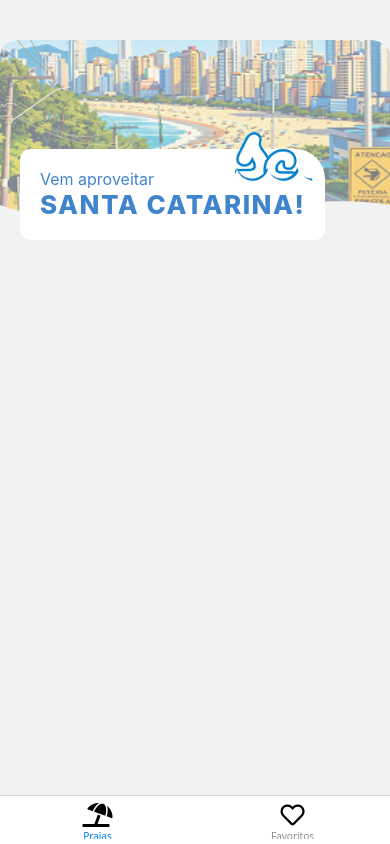
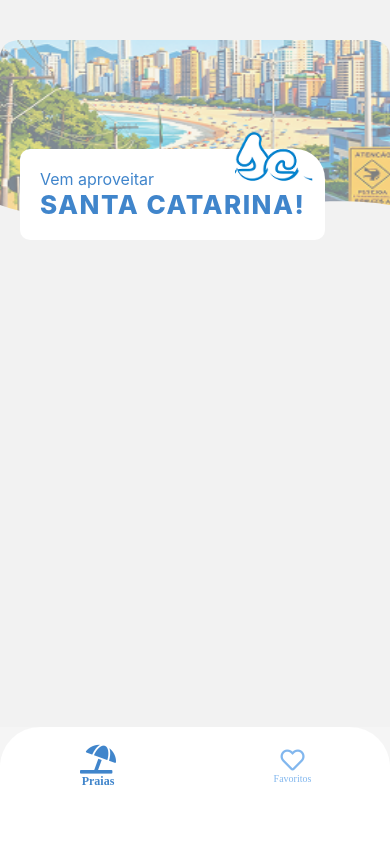
Before and after one commit to 0tarso/Bom-Mar-SC-APP, a React Native app: screen / in a window 390 px wide. Built offline with nearby package versions, Linux system fonts and the light colour scheme.

Commit message:
feat: Custom tab bar added

```diff
--- a/package.json
+++ b/package.json
@@ -17,6 +17,7 @@
     "expo-status-bar": "~3.0.9",
     "react": "19.1.0",
     "react-native": "0.81.5",
+    "react-native-reanimated": "~4.1.1",
     "react-native-safe-area-context": "~5.6.0",
     "react-native-screens": "~4.16.0",
     "react-native-svg": "15.12.1"
--- /dev/null
+++ b/src/components/TabBar/index.tsx
@@ -0,0 +1,50 @@
+import { View, StyleSheet } from 'react-native'
+import React, { useEffect, useState } from 'react'
+import { BottomTabBarProps } from '@react-navigation/bottom-tabs'
+import TabItem from '../TabItem'
+
+import { styles } from "./styles"
+import { COLORS } from '@/src/Theme/Colors'
+
+export default function TabBar(props: BottomTabBarProps) {
+
+  const { state: currentNavigation } = props
+
+  const routesWhereSpeedDialShouldRender = ['home', 'purchases', 'payments']
+
+  const [showSpeedDialButton, setShowSpeedDialButton] = useState(true)
+
+  useEffect(() => {
+    const currentRouteName = currentNavigation.routes[currentNavigation.index].name;
+
+    if (routesWhereSpeedDialShouldRender.includes(currentRouteName)) {
+      setShowSpeedDialButton(true)
+    } else {
+      setShowSpeedDialButton(false)
+    }
+
+  }, [currentNavigation.index])
+
+
+
+  return (
+    <View style={{ backgroundColor: COLORS.GRAY_BACKGROUND }}>
+
+      <View style={styles.container}>
+
+        {props.state.routes.map((route, index) => (
+          <TabItem
+            key={route.key}
+            state={props.state}
+            navigation={props.navigation}
+            descriptors={props.descriptors}
+            index={index}
+            route={route}
+          />
+        ))}
+
+
+      </View>
+    </View>
+  )
+}
--- /dev/null
+++ b/src/components/TabBar/styles.tsx
@@ -0,0 +1,15 @@
+import { COLORS } from "@/src/Theme/Colors";
+import { StyleSheet } from "react-native";
+
+export const styles = StyleSheet.create({
+  container: {
+    flexDirection: "row",
+    backgroundColor: COLORS.FULL_WHITE,
+    paddingBottom: 60,
+    paddingTop: 20,
+    elevation: 40,
+    zIndex: 20,
+    borderTopLeftRadius: 40,
+    borderTopRightRadius: 40,
+  },
+})
--- /dev/null
+++ b/src/components/TabItem/index.tsx
@@ -0,0 +1,97 @@
+import { BottomTabBarProps } from "@react-navigation/bottom-tabs";
+import { Animated, StyleSheet, Text, TouchableOpacity } from "react-native";
+import { FontAwesome5 } from "@expo/vector-icons";
+import React, { useEffect, useRef } from "react";
+
+import { NavigationRoute, ParamListBase } from "@react-navigation/native";
+import { COLORS } from "@/src/Theme/Colors"
+
+interface TabItemProps {
+  state: BottomTabBarProps["state"];
+  descriptors: BottomTabBarProps["descriptors"];
+  navigation: BottomTabBarProps["navigation"];
+  route: NavigationRoute<ParamListBase, string>;
+  index: number;
+}
+
+export default function TabItem({ state, descriptors, navigation, route, index }: TabItemProps) {
+  const { options } = descriptors[route.key];
+  const label = options.tabBarLabel ?? options.title ?? route.name;
+
+  const iconName = {
+    "home": "umbrella-beach",
+    "favorites": "heart",
+  }[route.name] || "ellipse-outline";
+
+  const isFocused = state.index === index;
+
+  const scale = useRef(new Animated.Value(isFocused ? 1.2 : 1)).current;
+
+  useEffect(() => {
+    Animated.spring(scale, {
+      toValue: isFocused ? 1.2 : 1,
+      useNativeDriver: true,
+    }).start();
+  }, [isFocused]);
+
+  const onPress = () => {
+    const event = navigation.emit({
+      type: "tabPress",
+      target: route.key,
+      canPreventDefault: true,
+    });
+
+    if (!isFocused && !event.defaultPrevented) {
+      navigation.navigate(route.name);
+    }
+  };
+
+  return (
+    <TouchableOpacity
+      accessibilityRole="button"
+      accessibilityState={isFocused ? { selected: true } : {}}
+      accessibilityLabel={options.tabBarAccessibilityLabel}
+      onPress={onPress}
+      style={styles.tab}
+      activeOpacity={0.8}
+    >
+
+
+
+      <Animated.View style={
+        [route.name === 'home' ? { alignItems: "center", transform: [{ scale }] }
+          : { alignItems: "center", transform: [{ scale }] }]}>
+        <FontAwesome5
+          name={iconName as any}
+          size={24}
+          color={(isFocused) ? COLORS.BLUE_ENABLE : COLORS.BLUE_DISABLE}
+        />
+        <Text
+          style={[{
+            color: (isFocused) ? COLORS.BLUE_ENABLE : COLORS.BLUE_DISABLE,
+            fontSize: 10,
+            fontWeight: (isFocused) ? "800" : "400"
+          }, styles.tabText]}
+        >
+          {label as string}
+        </Text>
+      </Animated.View>
+
+
+
+    </TouchableOpacity>
+  );
+}
+
+const styles = StyleSheet.create({
+  tab: {
+    flex: 1,
+    alignItems: "center",
+  },
+  tabText: {
+    fontFamily: 'MontserratBold'
+  },
+  tabArea: {
+
+  }
+})
--- a/src/routes/app.routes.tsx
+++ b/src/routes/app.routes.tsx
@@ -3,6 +3,7 @@ import { createBottomTabNavigator } from '@react-navigation/bottom-tabs'
 import HomeScreen from '../screens/Home'
 import { FontAwesome5 } from '@expo/vector-icons';
 import FavoritesScreen from '../screens/Favorites';
+import TabBar from '../components/TabBar';
 
 export type RootTabParamList = {
   Root: undefined,
@@ -16,8 +17,10 @@ const AppRoutes = () => {
   return (
     <Tab.Navigator id="main-tabs"
       screenOptions={{
-        headerShown: false
+        headerShown: false,
       }}
+      tabBar={(props) => <TabBar {...props} />}
+
     >
 
       <Tab.Screen name="home" component={HomeScreen} options={{
```
Also changed, not shown: assets/logoSC-svg.svg (deleted), 1 other file (tests, documents, lock files or other folders).
